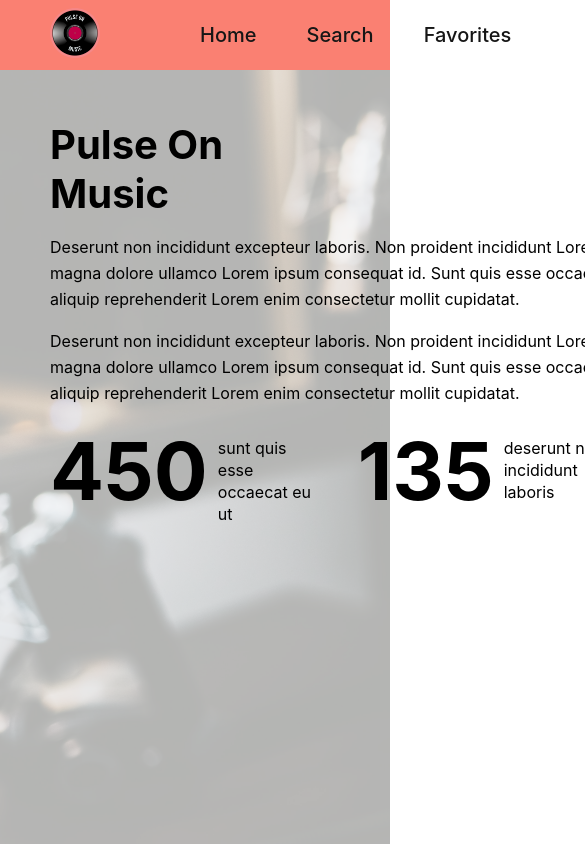
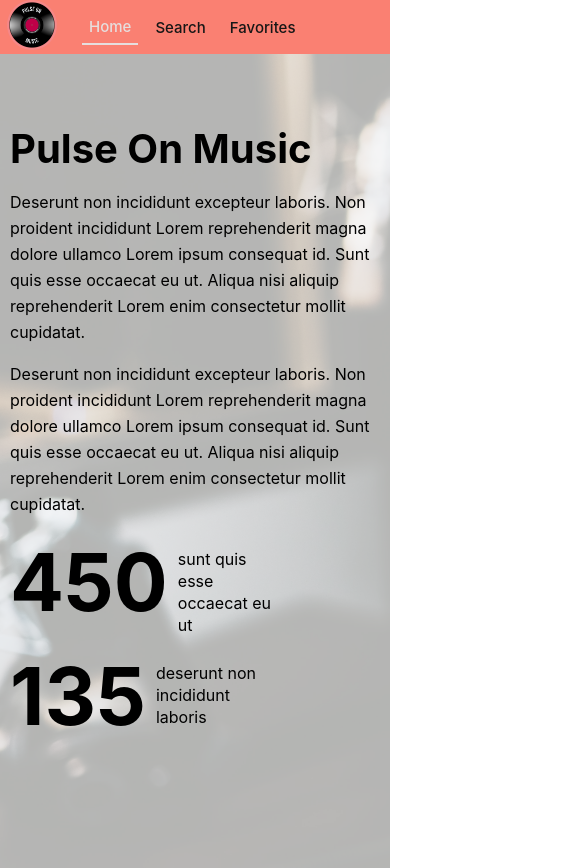
Before and after one commit to aylingyoren/top100albums, a React (Create React App) app: page / in a window 390 px wide. Shown: the top 868 px of the page, 585 px wide, since content can reach past the window. Before the commit the page ends 844 px from the top, so only its background shows below. Built offline with nearby package versions, Linux system fonts and the light colour scheme.

Commit message:
style: set responsive design

```diff
--- a/src/components/AlbumsList/AlbumsList.css
+++ b/src/components/AlbumsList/AlbumsList.css
@@ -3,5 +3,6 @@
   flex-wrap: wrap;
   justify-content: space-evenly;
   align-items: center;
+  gap: 20px;
   margin-top: 20px;
 }
--- a/src/components/FavoritesPage/FavoritesPage.css
+++ b/src/components/FavoritesPage/FavoritesPage.css
@@ -5,12 +5,25 @@
 .favoritespage__container {
   display: flex;
   flex-wrap: wrap;
-  justify-content: flex-start;
+  justify-content: space-evenly;
   align-items: center;
   margin-top: 20px;
-  gap: 40px;
+  gap: 20px;
 }
 
 .favoritespage__title {
   font-size: 40px;
 }
+
+@media (min-width: 320px) and (max-width: 639px) {
+  .favoritespage__title {
+    font-size: 30px;
+    text-align: center;
+  }
+}
+
+@media (min-width: 640px) and (max-width: 839px) {
+  .favoritespage__title {
+    text-align: center;
+  }
+}
--- a/src/components/HomePage/HomePage.css
+++ b/src/components/HomePage/HomePage.css
@@ -33,7 +33,7 @@
 }
 
 .homepage__text {
-  width: 700px;
+  max-width: 700px;
   line-height: 26px;
 }
 
@@ -62,3 +62,47 @@
   right: 50px;
   width: 500px;
 }
+
+@media (min-width: 320px) and (max-width: 479px) {
+  .homepage__factoids {
+    flex-direction: column;
+    gap: 15px;
+  }
+}
+
+@media (min-width: 320px) and (max-width: 639px) {
+  .homepage {
+    padding: 20px 10px;
+  }
+
+  .homepage__text {
+    min-width: 300px;
+  }
+
+  .homepage__factoids {
+    gap: 17px;
+  }
+}
+
+@media (min-width: 480px) and (max-width: 549px) {
+  .homepage__factoids {
+    gap: 135px;
+  }
+
+  .homepage__factoid {
+    margin-top: 30px;
+    font-weight: 700;
+    font-size: 60px;
+  }
+}
+
+@media (min-width: 550px) and (max-width: 639px) {
+  .homepage__factoids {
+    gap: 135px;
+  }
+}
+@media (min-width: 640) and (max-width: 769px) {
+  .homepage__factoids {
+    gap: 20px;
+  }
+}
--- a/src/components/NavBar/NavBar.css
+++ b/src/components/NavBar/NavBar.css
@@ -10,15 +10,51 @@
   font-weight: 500;
 }
 
+.navbar__link,
+.navbar__link-active {
+  padding: 7px 10px;
+}
+
+.navbar__link-active {
+  border-bottom: solid 2px #e6dede;
+  color: #e6dede;
+}
+
 .navbar__link:hover {
   color: #e6dede;
 }
 
 .navbar__logo {
-  width: 50px;
+  max-width: 50px;
   margin-right: 50px;
 }
 
 .navbar__logo:hover {
   outline: 1px solid #e6dede;
 }
+
+@media (min-width: 320px) and (max-width: 639px) {
+  .navbar {
+    padding: 7px;
+    max-height: 40px;
+    gap: 10px;
+  }
+
+  .navbar__link,
+  .navbar__link-active {
+    font-size: 15px;
+    padding: 7px;
+  }
+
+  .navbar__logo {
+    min-width: 20px;
+    margin-right: 15px;
+  }
+}
+
+@media (min-width: 640) and (max-width: 769px) {
+  .navbar__link,
+  .navbar__link-active {
+    font-size: 14px;
+  }
+}
--- a/src/components/SearchBar/SearchBar.css
+++ b/src/components/SearchBar/SearchBar.css
@@ -1,5 +1,5 @@
 .searchbar {
-  width: 400px;
+  max-width: 400px;
   margin: 0 auto;
   display: flex;
   align-items: center;
@@ -13,6 +13,9 @@
   border-bottom: 2px solid #fa8072;
 }
 
+.searchbar__input:focus {
+  outline: none;
+}
 .searchbar__magnifier,
 .searchbar__close {
   cursor: pointer;
--- a/src/components/SearchPage/SearchPage.css
+++ b/src/components/SearchPage/SearchPage.css
@@ -1,3 +1,9 @@
 .searchpage {
   padding: 50px;
 }
+
+@media (min-width: 320) and (max-width: 639px) {
+  .searchpage {
+    padding: 20px 10px;
+  }
+}
```
